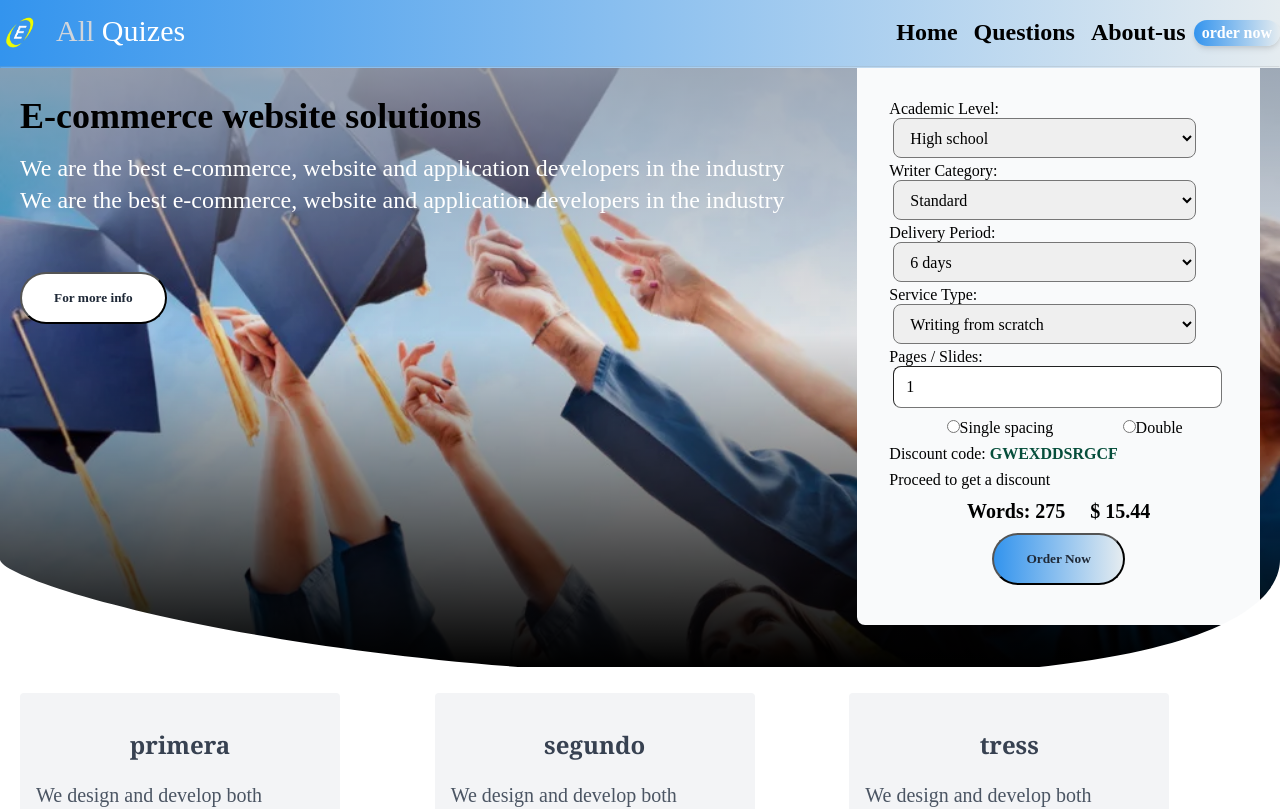
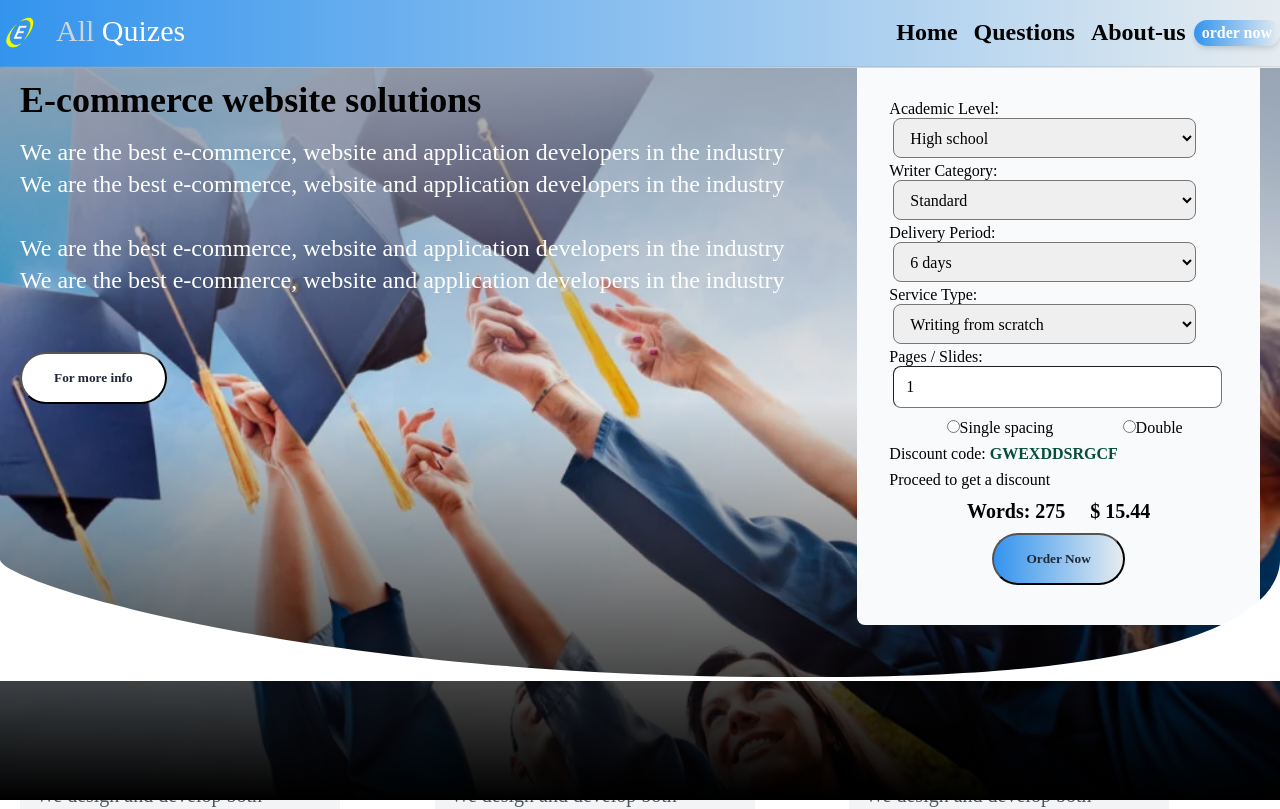
Before and after one commit to myrachanto/website-trial-run, a Nuxt app: page / in a window 1280 px wide. Shown: the top 809 px of the page. Built offline with nearby package versions, Linux system fonts and the light colour scheme; what vue-tawk would draw is missing.

Commit message:
full view

```diff
--- a/pages/index.vue
+++ b/pages/index.vue
@@ -11,10 +11,13 @@
       <div class="main ">
         <!--Left Col-->
           <p class="message2 ">E-commerce website solutions</p>
-          <!-- <h1 class="message2">
-            Well..., Welcome home!
-          </h1> -->
+
           <p class="comment">
+            We are the best e-commerce, website and application developers in the industry
+            <br />
+            We are the best e-commerce, website and application developers in the industry
+          </p>
+           <p class="comment">
             We are the best e-commerce, website and application developers in the industry
             <br />
             We are the best e-commerce, website and application developers in the industry
@@ -100,10 +103,10 @@ Online Accounting applications, e-commerce websites, simple websites, are just b
   @apply h-full w-full absolute;
 }
 .spany{
-  @apply h-4/6 lg:h-5/6 w-full absolute bg-black bg-opacity-10 bg-gradient-to-b from-gray-400 via-transparent to-black;
+  @apply h-4/6 lg:h-full w-full absolute bg-black bg-opacity-10 bg-gradient-to-b from-gray-400 via-transparent to-black;
 }
 .bgimg{
-  @apply h-4/6 lg:h-5/6 w-full object-cover bg-cover bg-no-repeat;
+  @apply h-4/6 lg:h-full w-full object-cover bg-cover bg-no-repeat;
 }
 .grido{
   @apply container mx-auto relative grid lg:grid-cols-3 gap-4;
@@ -118,7 +121,7 @@ Online Accounting applications, e-commerce websites, simple websites, are just b
   @apply col-span-2;
 }
 .main{
-  @apply mt-20 text-black mx-auto flex flex-wrap px-4 md:px-0 justify-between;
+  @apply mt-16 text-black mx-auto flex flex-wrap px-4 md:px-0 justify-between;
 }
 .message{
   @apply flex  flex-col text-xl font-bold w-full md:w-2/5 justify-center items-center md:items-start text-center md:text-left;
```
